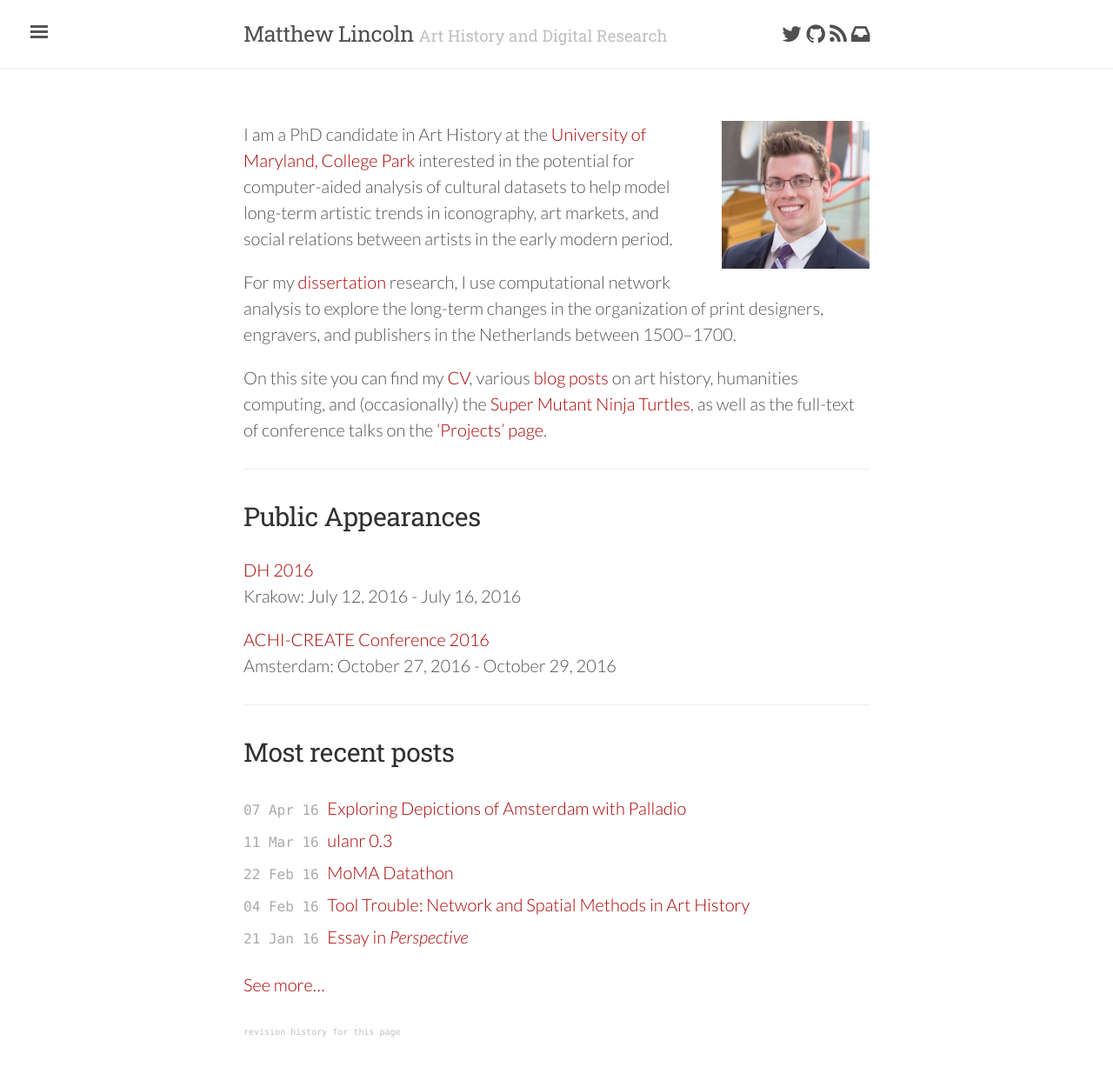
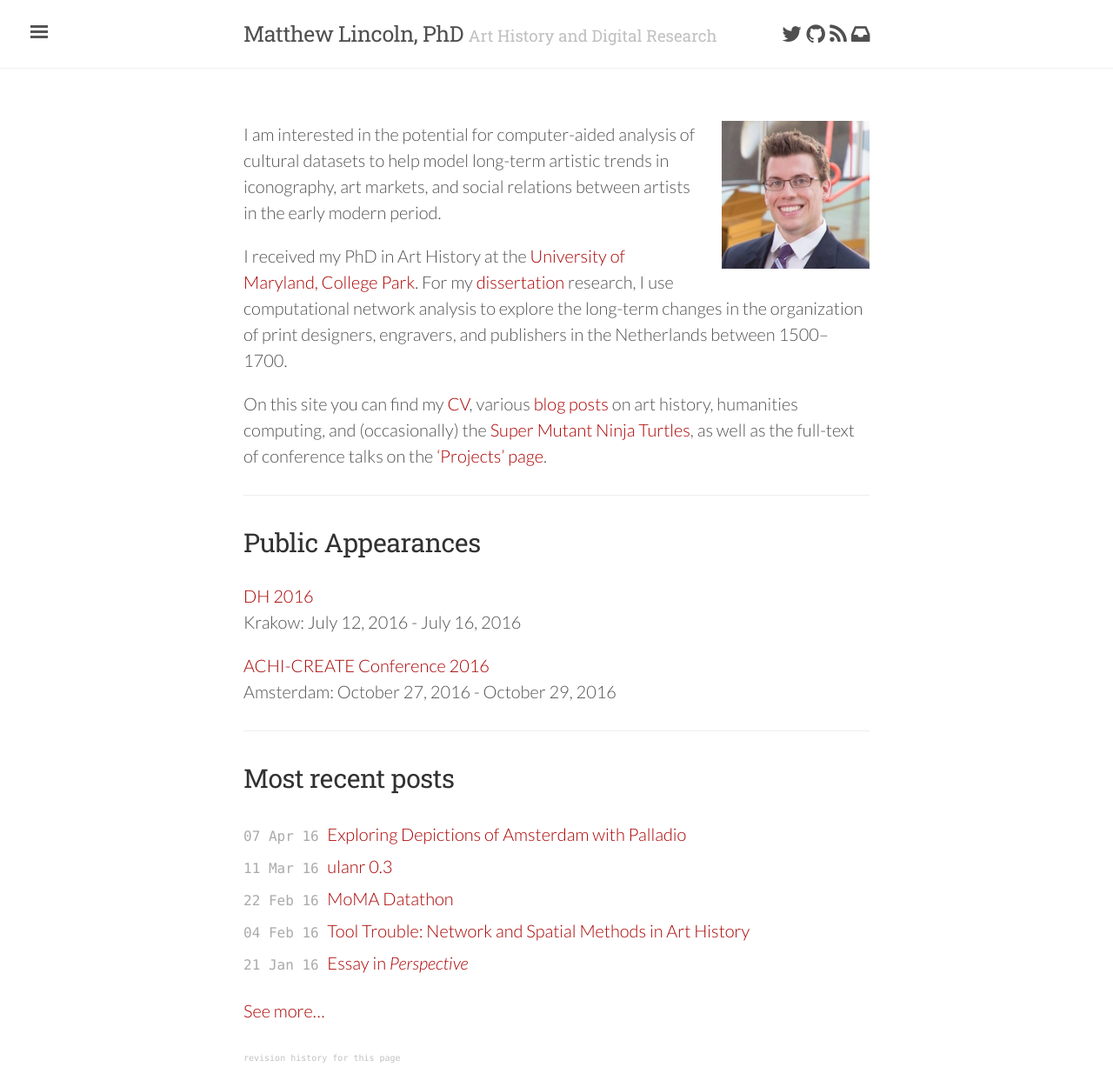
Before and after one commit to mdlincoln/mdlincoln.github.io, a Jekyll site: the page built from index.md, in a window 1280 px wide. Shown: the whole page at 87% size. Built offline with Jekyll 4.4.1, drawn with Linux system fonts in a browser that asks for light colours; nearby versions of some CDN libraries; before the commit the page ends 1197 px from its top, so only the background shows below that.

Commit message:
Bump to PhD

```diff
--- a/_data/site.yaml
+++ b/_data/site.yaml
@@ -1,6 +1,6 @@
-title: Matthew Lincoln
+title: Matthew Lincoln, PhD
 name_first: Matthew D.
 name_last: Lincoln
-position: PhD Candidate
+position: PhD
 tagline: "Art History and Digital Research"
-description: "The personal blog of Matthew D. Lincoln, PhD candidate in the Department of Art History and Archaeology, University of Maryland, College Park."
+description: "The personal blog of Matthew D. Lincoln, PhD in the Department of Art History and Archaeology, University of Maryland, College Park."
--- a/index.md
+++ b/index.md
@@ -6,8 +6,9 @@ show_title: false
 
 <img id="headshot" height="200" width="200" src="/assets/images-display/nga_headshot.jpg" alt="mlincoln headshot" />
 
-I am a PhD candidate in Art History at the [University of Maryland, College Park](http://arthistory.umd.edu/graduate-students/Matthew%20Lincoln) interested in the potential for computer-aided analysis of cultural datasets to help model long-term artistic trends in iconography, art markets, and social relations between artists in the early modern period.
+I am  interested in the potential for computer-aided analysis of cultural datasets to help model long-term artistic trends in iconography, art markets, and social relations between artists in the early modern period.
 
+I received my PhD in Art History at the [University of Maryland, College Park](http://arthistory.umd.edu/graduate-students/Matthew%20Lincoln).
 For my [dissertation](/dissertation) research, I use computational network analysis to explore the long-term changes in the organization of print designers, engravers, and publishers in the Netherlands between 1500--1700.
 
 On this site you can find my [CV](/about), various [blog posts](/archive) on art history, humanities computing, and (occasionally) the [Super Mutant Ninja Turtles](/2013/09/10/ninja-turtles.html), as well as the full-text of conference talks on the ['Projects' page](/projects).
```
